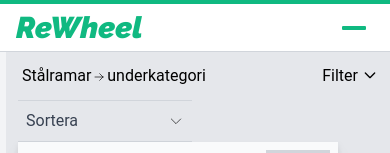
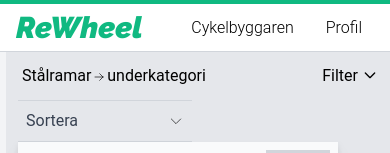
Before and after one commit to rasmus-rudling/rewheel-3D, a React app in the folder app/: page / in a window 390 px wide. Shown: the top 153 px of the page. Built offline with nearby package versions, Linux system fonts and the light colour scheme.

Commit message:
Deleted responsiv menu

```diff
--- a/app/src/components/common/NavBar/HamburgerBtn.tsx
+++ b/app/src/components/common/NavBar/HamburgerBtn.tsx
@@ -15,6 +15,7 @@ const HamburgerButton = ({ showingModal, onClickHandler }: Props) => {
         rounded-sm
         transition
         opacity-100
+        transform
     `;
 
 	const commonLine1Line3Styling = `
@@ -28,18 +29,27 @@ const HamburgerButton = ({ showingModal, onClickHandler }: Props) => {
 	let currentLine1Styling, currentLine2Styling, currentLine3Styling;
 
 	if (showingModal) {
-		currentLine1Styling = ``;
+		currentLine1Styling = `-translate-y-2`;
 		currentLine2Styling = ``;
-		currentLine3Styling = ``;
+		currentLine3Styling = `translate-y-2`;
 	} else {
-		currentLine1Styling = ``;
-		currentLine2Styling = ``;
-		currentLine3Styling = ``;
+		currentLine1Styling = `rotate-135`;
+		currentLine2Styling = `opacity-50 -translate-x-20`;
+		currentLine3Styling = `rotate-45`;
 	}
 
 	return (
 		<div
-			className="flex flex-col justify-center items-center w-10 h-9 cursor-pointer transition relative overflow-hidden select-none"
+			className={`
+                flex flex-col justify-center items-center
+                w-10 h-9 cursor-pointer
+                transition
+                relative
+                overflow-hidden
+                select-none
+                rounded-md
+                hover:bg-green-100
+            `}
 			onClick={onClickHandler}
 		>
 			<div
@@ -54,7 +64,7 @@ const HamburgerButton = ({ showingModal, onClickHandler }: Props) => {
 
 			<div
 				className={
-					commonStyling + commonLine1Line3Styling + currentLine1Styling
+					commonStyling + commonLine1Line3Styling + currentLine3Styling
 				}
 			/>
 		</div>
--- a/app/src/components/common/NavBar/NavBarView.tsx
+++ b/app/src/components/common/NavBar/NavBarView.tsx
@@ -39,12 +39,12 @@ const DesktopNavBarView = ({ navButtons, navButtonClickHandler }: Props) => {
 			>
 				<ReWheelLogo />
 
-				{/* {desktopView} */}
+				{desktopView}
 
-				<HamburgerButton
+				{/* <HamburgerButton
 					showingModal={true}
 					onClickHandler={() => console.log('Clicked')}
-				/>
+				/> */}
 			</div>
 		</div>
 	);
--- a/app/tailwind.config.js
+++ b/app/tailwind.config.js
@@ -18,6 +18,17 @@ module.exports = {
 				'spin-slow': 'spin 4s linear infinite',
 			},
 		},
+		rotate: {
+			'-180': '-180deg',
+			'-90': '-90deg',
+			'-45': '-45deg',
+			0: '0',
+			45: '45deg',
+			90: '90deg',
+			135: '135deg',
+			180: '180deg',
+			270: '270deg',
+		},
 	},
 	variants: {
 		extend: { fontWeight: ['hover', 'focus'], margin: ['last'] },
```
